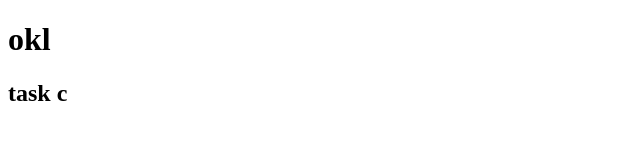
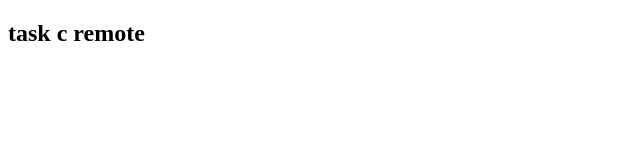
Before and after one commit to MinhNexleSoft/test, a plain HTML site: page index.html in a window 1280 px wide. Shown: the whole page, without its empty margins (0-640 px from the left). Drawn offline with Linux system fonts and the light colour scheme.

Commit message:
Update index.html

```diff
--- a/index.html
+++ b/index.html
@@ -7,7 +7,6 @@
     <title>Document</title>
 </head>
 <body>
-    <h1>okl</h1>
-    <h2>task c</h2>
+    <h2>task c remote</h2>
 </body>
 </html>
```
